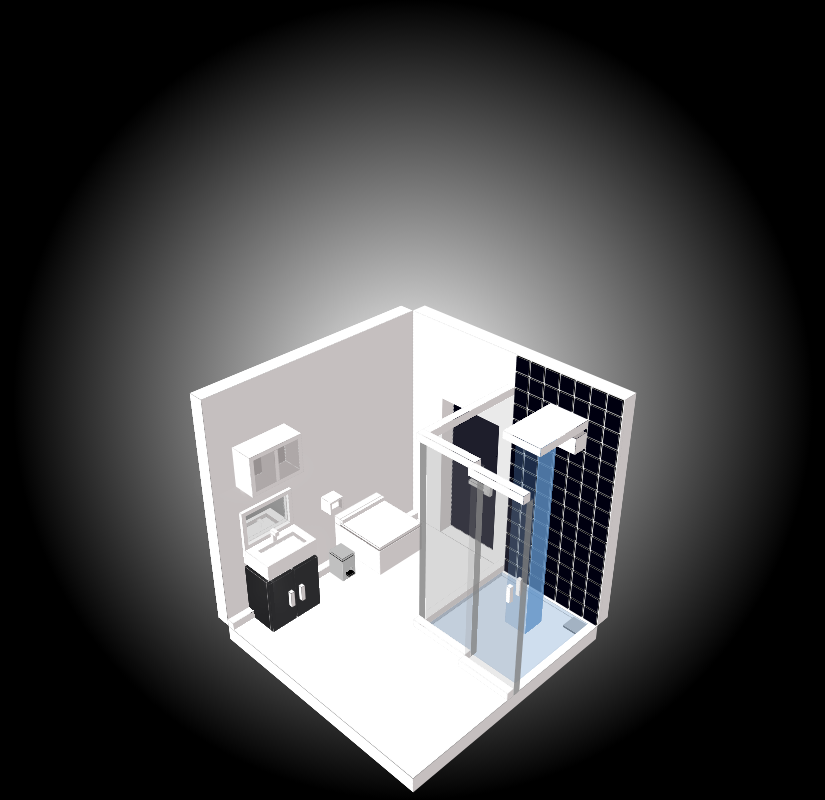
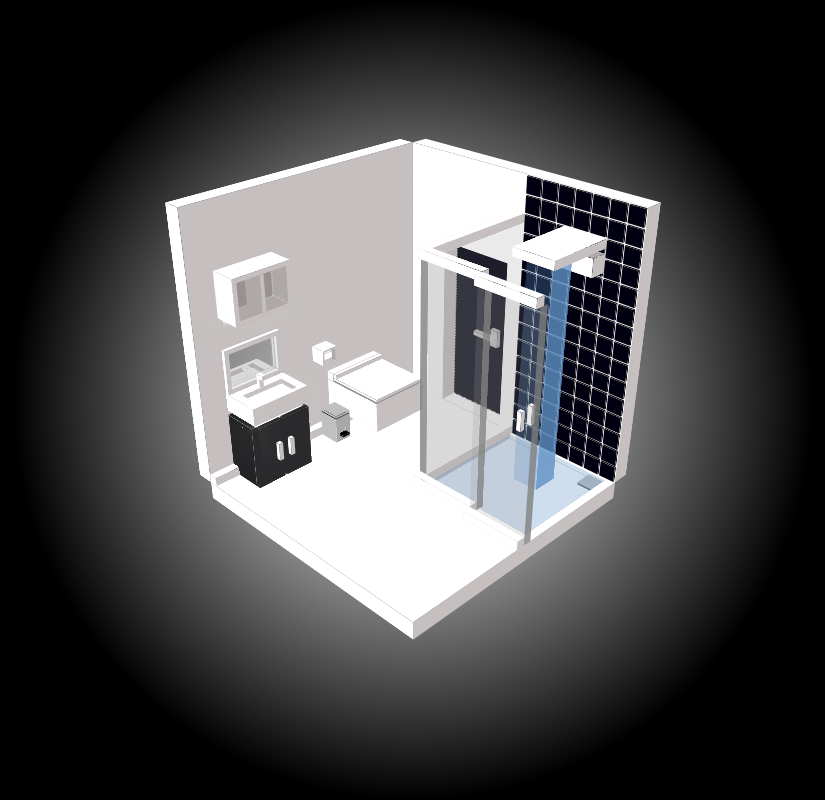
Before and after one commit to pinattutaro/room, a plain HTML site: page sample/sam1.html in a window 1280 px wide. Shown: the whole page, without its empty margins (227-1052 px from the left). Drawn offline with Linux system fonts and the light colour scheme.

Commit message:
sample vertical

```diff
--- a/sample/sam1.html
+++ b/sample/sam1.html
@@ -70,7 +70,7 @@
 </head>
 <body>
     <div class="room">
-        <div class="object" style="--vertical: -300px; --side-color: var(--base); width: 300px; height: 300px;">
+        <div class="object" style="--vertical: -100px; --side-color: var(--base); width: 300px; height: 300px;">
             <div class="base" style="background-color: var(--shadow); --color: white; --hole-width: 130px; --hole-height: 130px; --hole-top: 5px; --hole-left: 160px;"></div>
             <div class="object right">
                 <div class="base" style="background-color: var(--base); --side-color: var(--shadow); --hole-width: 200px; --hole-height: 90px; --hole-top: 50px;"></div>
```
